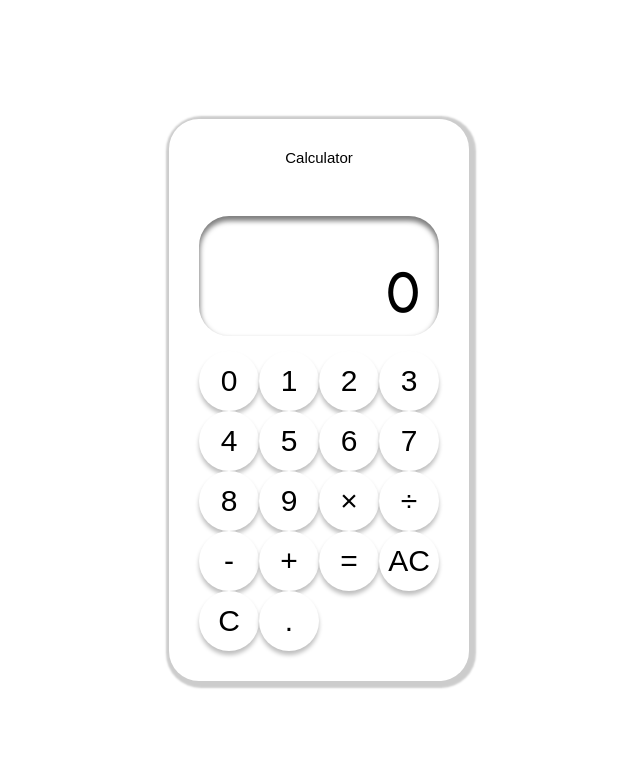
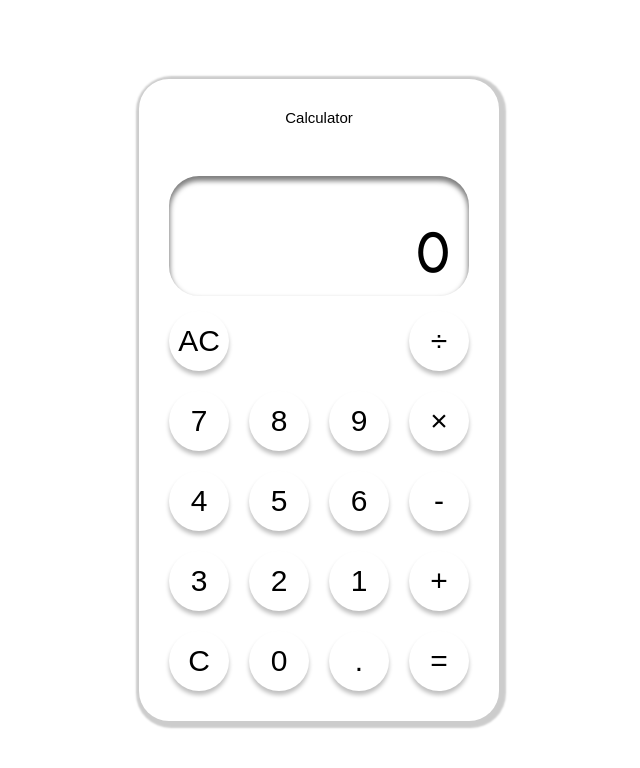
Before and after one commit to deivgin/calculator, a React app: page / in a window 1280 px wide. Shown: the top 768 px of the page, without its empty margins (321-961 px from the left). Built offline with nearby package versions, Linux system fonts and the light colour scheme.

Commit message:
Calculator grid system

```diff
--- a/src/components/Calculator/components/NumberButton.tsx
+++ b/src/components/Calculator/components/NumberButton.tsx
@@ -8,7 +8,7 @@ interface Props {
 const NumberButton: React.FC<Props> = ({ number, onClick }) => {
   return (
     <button
-      className="calculator__button calculator__button--number"
+      className={`calculator__button pad__numbers--${number}`}
       onClick={() => onClick(number)}
     >
       {number}
--- a/src/components/Calculator/components/OperationButton.tsx
+++ b/src/components/Calculator/components/OperationButton.tsx
@@ -1,3 +1,4 @@
+import { useEffect, useState } from "react";
 import { Operator } from "./model";
 
 interface Props {
@@ -6,9 +7,26 @@ interface Props {
 }
 
 const OperationButton: React.FC<Props> = ({ operation, onClick }) => {
+  const [str, setStr] = useState("");
+  useEffect(() => {
+    switch (operation) {
+      case "+":
+        setStr("plus");
+        break;
+      case "-":
+        setStr("minus");
+        break;
+      case "÷":
+        setStr("divide");
+        break;
+      case "×":
+        setStr("multiply");
+        break;
+    }
+  }, []);
   return (
     <button
-      className="calculator__button calculator__button--operation"
+      className={`calculator__button pad__operations--${str}`}
       onClick={() => onClick(operation)}
     >
       {operation}
--- a/src/components/Calculator/components/Pad.tsx
+++ b/src/components/Calculator/components/Pad.tsx
@@ -38,6 +38,7 @@ const Pad: React.FC<Props> = ({
           onClick={chooseOperator}
         />
       ))}
+
       <ActionButton char="=" type="equal" onClick={calculate} />
       <ActionButton char="AC" type="reset" onClick={reset} />
       <ActionButton char="C" type="delete" onClick={deleteCharacter} />
--- a/src/styles/_pad.scss
+++ b/src/styles/_pad.scss
@@ -2,6 +2,14 @@
   display: grid;
   grid-template-columns: repeat(4, 1fr);
   grid-template-rows: repeat(5, 1fr);
+  column-gap: 2rem;
+  row-gap: 2rem;
+  grid-template-areas:
+    "reset . . divide"
+    "seven eight nine multiply"
+    "four five six minus"
+    "three two one plus"
+    "delete zero dot equal";
 }
 
 .calculator__button {
@@ -18,3 +26,69 @@
     transform: translateY(1px);
   }
 }
+
+.pad__numbers {
+  &--0 {
+    grid-area: zero;
+  }
+  &--1 {
+    grid-area: one;
+  }
+  &--2 {
+    grid-area: two;
+  }
+  &--3 {
+    grid-area: three;
+  }
+  &--4 {
+    grid-area: four;
+  }
+  &--5 {
+    grid-area: five;
+  }
+  &--6 {
+    grid-area: six;
+  }
+  &--7 {
+    grid-area: seven;
+  }
+  &--8 {
+    grid-area: eight;
+  }
+  &--9 {
+    grid-area: nine;
+  }
+}
+
+.pad__operations {
+  &--plus {
+    grid-area: plus;
+  }
+  &--minus {
+    grid-area: minus;
+  }
+  &--divide {
+    grid-area: divide;
+  }
+  &--multiply {
+    grid-area: multiply;
+  }
+}
+
+.actions {
+  &--equal {
+    grid-area: equal;
+  }
+
+  &--reset {
+    grid-area: reset;
+  }
+
+  &--delete {
+    grid-area: delete;
+  }
+
+  &--dot {
+    grid-area: dot;
+  }
+}
```
